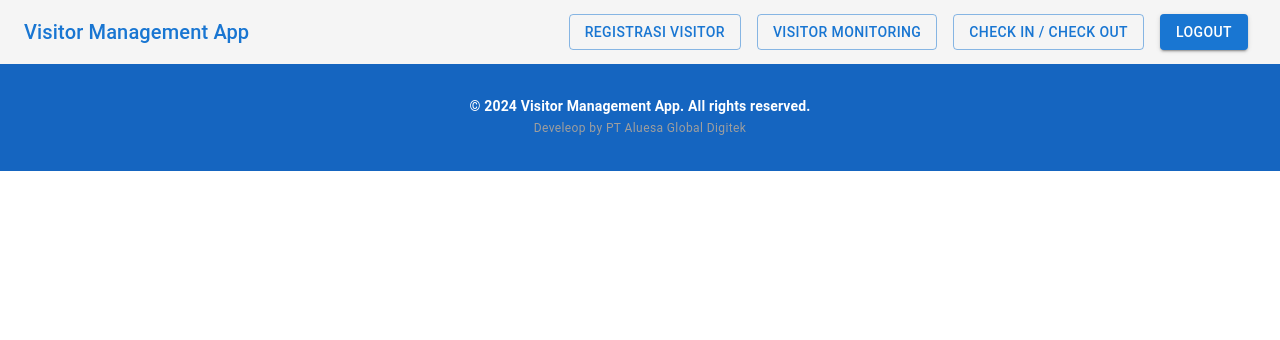
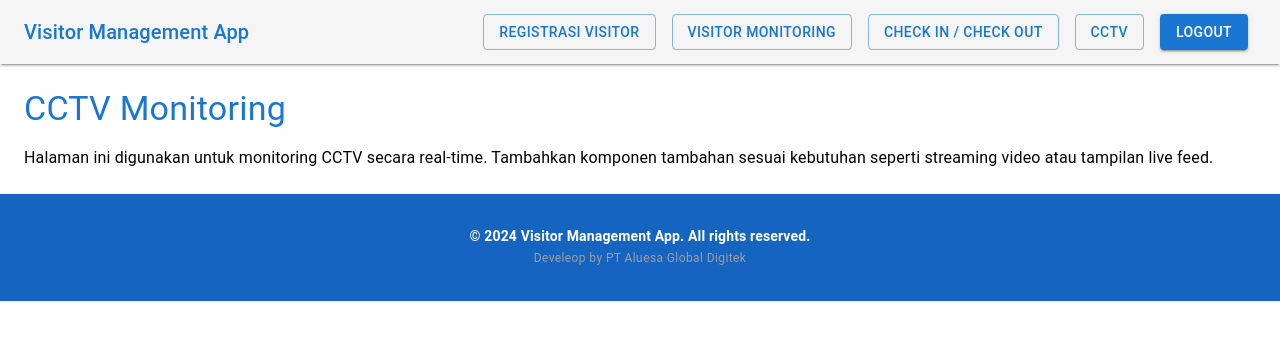
Before and after one commit to juliussiregar/face_recog, a React (Create React App) app: page /cctv in a window 1280 px wide. Shown: the top 340 px of the page. Built offline with nearby package versions, Linux system fonts and the light colour scheme.

Commit message:
feat: fitur cctv

```diff
--- a/src/App.js
+++ b/src/App.js
@@ -2,6 +2,7 @@ import React, { Suspense, lazy } from 'react';
 import { BrowserRouter as Router, Route, Routes } from 'react-router-dom';
 import Header from './components/Layout/Header';
 import Footer from './components/Layout/Footer';
+import CCTV from './pages/CCTV';
 
 // Lazy load pages for better performance
 const Home = lazy(() => import('./pages/Home'));
@@ -23,7 +24,8 @@ function App() {
               <Route path="/login" element={<LoginPage />} />
               <Route path="/register" element={<RegisterPage />} />
               <Route path="/face-recognition" element={<FaceRecognitionPage />} />
-              <Route path="/visitor-monitoring" element={<VisitorMonitoringPage />} /> {/* New route */}
+              <Route path="/visitor-monitoring" element={<VisitorMonitoringPage />} />
+              <Route path="/cctv" element={<CCTV />} />
             </Routes>
           </Suspense>
         </main>
--- a/src/components/Layout/Header.jsx
+++ b/src/components/Layout/Header.jsx
@@ -1,3 +1,4 @@
+// src/components/Header.js
 import React from 'react';
 import { Link, useNavigate } from 'react-router-dom';
 import Button from '@mui/material/Button';
@@ -33,7 +34,7 @@ const Header = () => {
           </Button>
           <Button
             component={Link}
-            to="/visitor-monitoring" // Changed from visitor-management to visitor-monitoring
+            to="/visitor-monitoring"
             variant="outlined"
             color="primary"
             sx={{ mx: 1 }}
@@ -49,9 +50,18 @@ const Header = () => {
           >
             Check In / Check Out
           </Button>
+          <Button
+            component={Link}
+            to="/cctv" // Add link to CCTV page
+            variant="outlined"
+            color="primary"
+            sx={{ mx: 1 }}
+          >
+            CCTV
+          </Button>
           {isLoggedIn ? (
             <Button
-              onClick={handleLogout} // Changed to onClick for logout
+              onClick={handleLogout}
               variant="contained"
               color="primary"
               sx={{ mx: 1 }}
--- /dev/null
+++ b/src/pages/CCTV.jsx
@@ -0,0 +1,19 @@
+// src/pages/CCTV.js
+import React from 'react';
+import { Typography, Box } from '@mui/material';
+
+const CCTV = () => {
+  return (
+    <Box sx={{ p: 3 }}>
+      <Typography variant="h4" color="primary">
+        CCTV Monitoring
+      </Typography>
+      <Typography variant="body1" sx={{ mt: 2 }}>
+        Halaman ini digunakan untuk monitoring CCTV secara real-time.
+        Tambahkan komponen tambahan sesuai kebutuhan seperti streaming video atau tampilan live feed.
+      </Typography>
+    </Box>
+  );
+};
+
+export default CCTV;
```
